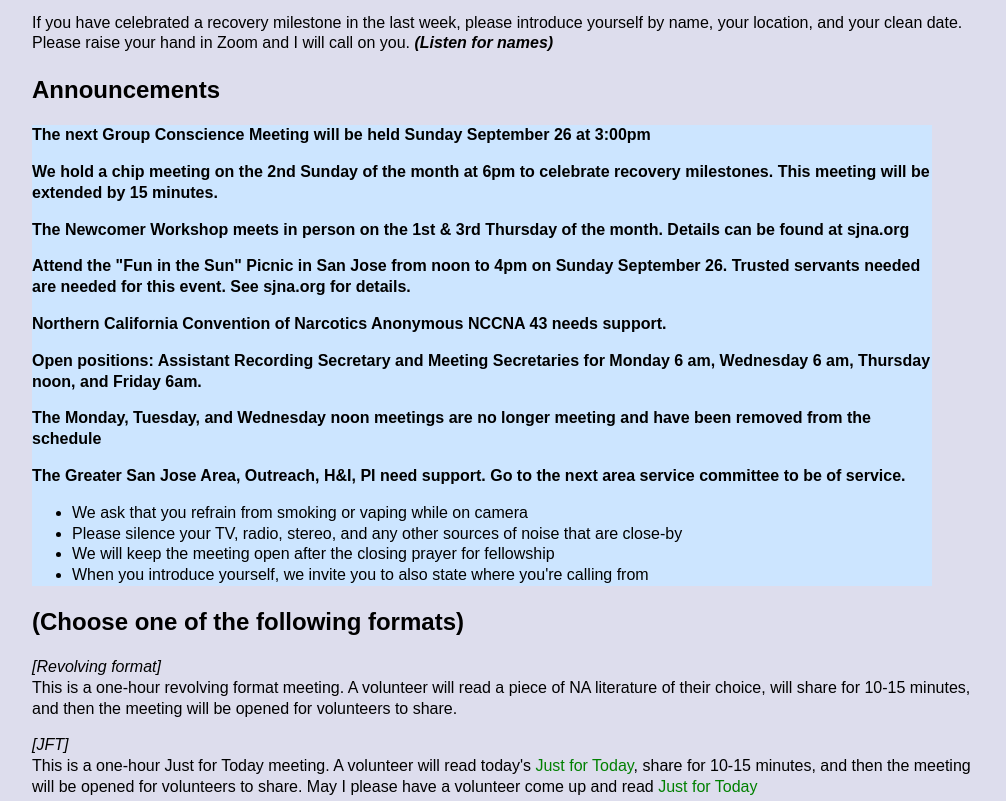
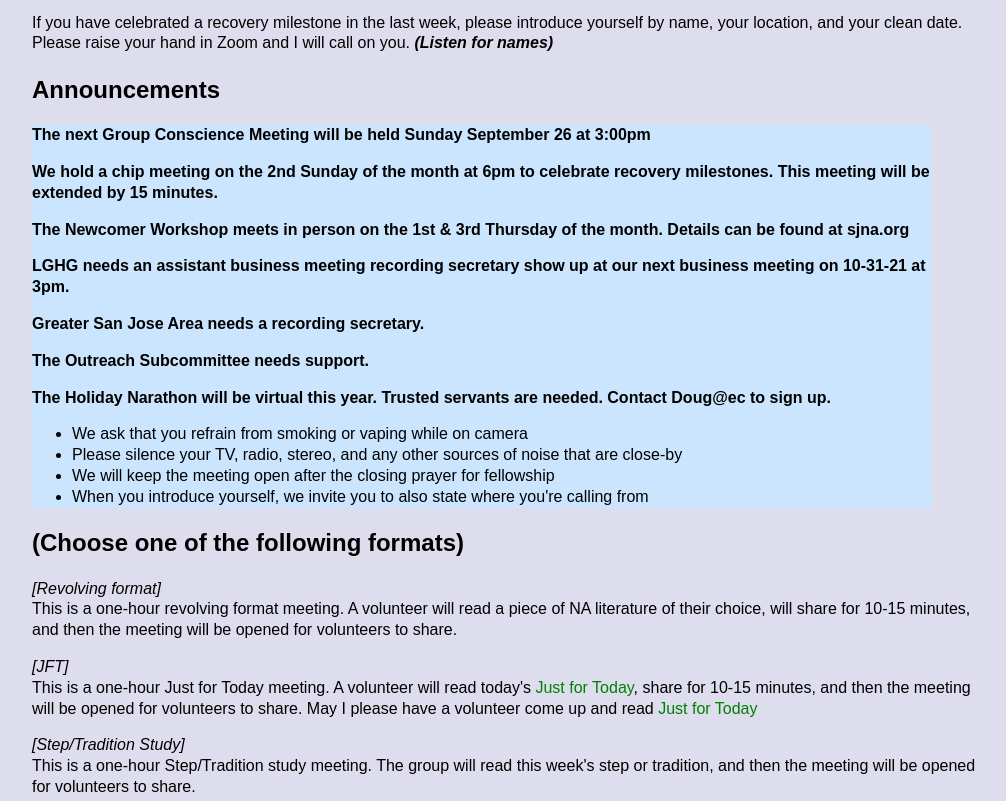
Before and after one commit to nip-webservant/nip-webservant.github.io, a plain HTML site: page resources/script.html in a window 1280 px wide. Shown: the part 1634-2435 px from the top of the page, without its empty margins (128-1134 px from the left). Drawn offline with Linux system fonts and the light colour scheme.

Commit message:
new announcements

```diff
--- a/resources/script.html
+++ b/resources/script.html
@@ -132,12 +132,13 @@ and your clean date. Please raise your hand in Zoom and I will call on you. <b><
 <p><b>The next Group Conscience Meeting will be held Sunday September 26 at 3:00pm</b></p>
 <p><b>We hold a chip meeting on the 2nd Sunday of the month at 6pm to celebrate recovery milestones. This meeting will be extended by 15 minutes.</b></p>
 <p><b>The Newcomer Workshop meets in person on the 1st & 3rd Thursday of the month. Details can be found at sjna.org</b></p>
-<p><b>Attend the "Fun in the Sun" Picnic in San Jose from noon to 4pm on Sunday September 26.  Trusted servants needed are needed for this event. See sjna.org for details.</b></p>
-<p><b>Northern California Convention of Narcotics Anonymous NCCNA 43 needs support.</b></p>
-<p><b>Open positions: Assistant Recording Secretary and Meeting Secretaries for Monday 6 am, Wednesday 6 am, Thursday noon, and Friday 6am.</b></p>
-<p><b>The Monday, Tuesday, and Wednesday noon meetings are no longer meeting and have been removed from the schedule</b></p>
-<p><b>The Greater San Jose Area, Outreach, H&I, PI need support. Go to the next area service committee to be of service.</b></p>
-</b></p>
+<p><b>LGHG needs an assistant business meeting recording secretary show up at our next business meeting on 10-31-21 at 3pm.</b></p>
+
+<p><b>Greater San Jose Area needs a recording secretary.</b></p>
+
+<p><b>The Outreach Subcommittee needs support.</b></p>
+
+<p><b>The Holiday Narathon will be virtual this year. Trusted servants are needed. Contact Doug@ec to sign up.</b></p>
 
 <p>
 <ul>
```
